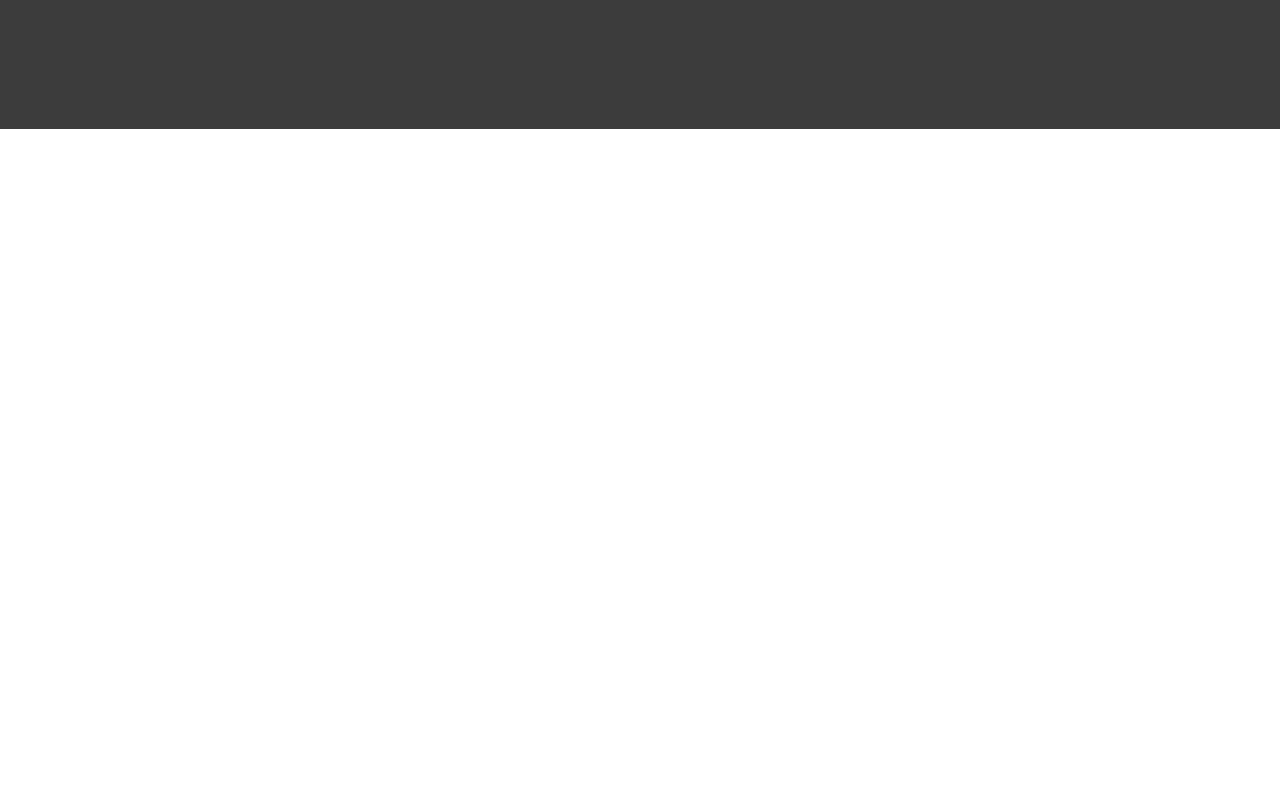
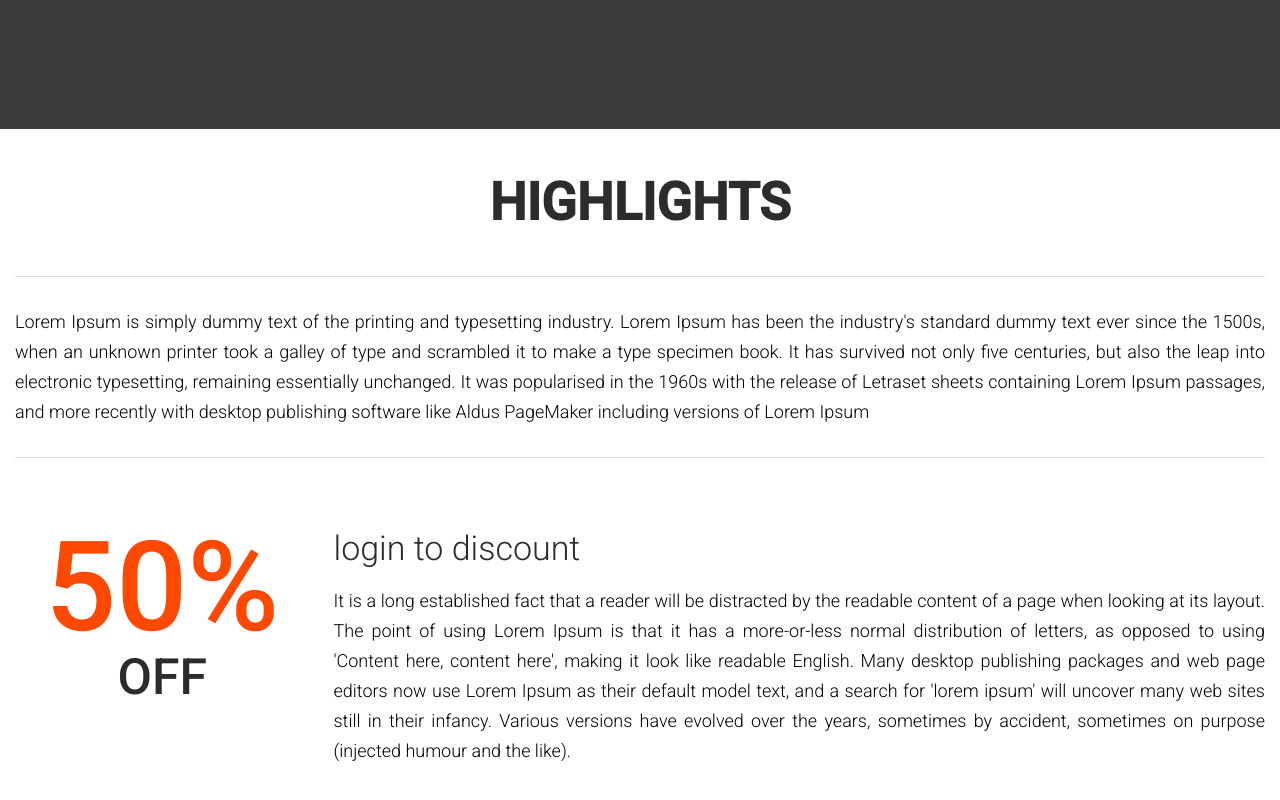
Before and after one commit to joker7t/venue-project-react, a React (Create React App) app: page / in a window 1280 px wide. Shown: the part 1383-2183 px from the top of the page. Before the commit the page ends 1512 px from the top, so only its background shows below. Built offline with nearby package versions, Linux system fonts and the light colour scheme.

Commit message:
done description

```diff
--- a/src/App.js
+++ b/src/App.js
@@ -4,6 +4,7 @@ import './resources/styles.scss';
 import Header from './components/layouts/Header';
 import Featured from "./components/Featured";
 import VenueInfo from './components/VenueInfo';
+import HighLight from './components/HighLight';
 
 function App() {
   return (
@@ -11,6 +12,7 @@ function App() {
       <Header />
       <Featured />
       <VenueInfo />
+      <HighLight />
     </div>
   );
 }
--- /dev/null
+++ b/src/components/Description.js
@@ -0,0 +1,17 @@
+import React from 'react';
+import Fade from 'react-reveal/Fade';
+
+const Description = () => {
+    return (
+        <Fade>
+            <div className='center_wrapper'>
+                <h2>HighLights</h2>
+                <div className='highlight_description'>
+                    Lorem Ipsum is simply dummy text of the printing and typesetting industry. Lorem Ipsum has been the industry's standard dummy text ever since the 1500s, when an unknown printer took a galley of type and scrambled it to make a type specimen book. It has survived not only five centuries, but also the leap into electronic typesetting, remaining essentially unchanged. It was popularised in the 1960s with the release of Letraset sheets containing Lorem Ipsum passages, and more recently with desktop publishing software like Aldus PageMaker including versions of Lorem Ipsum
+                </div>
+            </div>
+        </Fade>
+    );
+}
+
+export default Description;
--- /dev/null
+++ b/src/components/Discount.js
@@ -0,0 +1,48 @@
+import React, { useEffect, useState } from 'react';
+import Grid from '@material-ui/core/Grid';
+import Fade from 'react-reveal/Fade';
+import Slide from 'react-reveal/Slide';
+
+const Discount = () => {
+    const [porcentageStart, setPorcentageStart] = useState(0);
+    //eslint-disable-next-line
+    const [porcentageEnd, setPorcentageEnd] = useState(50);
+    const [isRunDiscount, setIsRunDiscount] = useState(false);
+
+    const updatePorcentage = () => {
+        if (porcentageStart < porcentageEnd) {
+            setPorcentageStart(porcentageStart + 1);
+        }
+    }
+
+    useEffect(() => {
+        if (isRunDiscount) {
+            setTimeout(() => updatePorcentage(), 30);
+        }
+    });
+
+    return (
+        <div className='discount_wrapper'>
+            <Grid container spacing={3}>
+                <Grid item md={3}>
+                    <Fade onReveal={() => setIsRunDiscount(true)}>
+                        <div className='discount_porcentage'>
+                            <span>{porcentageStart}%</span>
+                            <span>OFF</span>
+                        </div>
+                    </Fade>
+                </Grid>
+                <Grid item md={9}>
+                    <Slide right>
+                        <div className='discount_description'>
+                            <h3>login to discount</h3>
+                            <p>It is a long established fact that a reader will be distracted by the readable content of a page when looking at its layout. The point of using Lorem Ipsum is that it has a more-or-less normal distribution of letters, as opposed to using 'Content here, content here', making it look like readable English. Many desktop publishing packages and web page editors now use Lorem Ipsum as their default model text, and a search for 'lorem ipsum' will uncover many web sites still in their infancy. Various versions have evolved over the years, sometimes by accident, sometimes on purpose (injected humour and the like).</p>
+                        </div>
+                    </Slide>
+                </Grid>
+            </Grid>
+        </div>
+    );
+}
+
+export default Discount;
--- /dev/null
+++ b/src/components/HighLight.js
@@ -0,0 +1,14 @@
+import React from 'react';
+import Description from './Description';
+import Discount from './Discount';
+
+const HighLight = () => {
+    return (
+        <div className='highlight_wrapper'>
+            <Description />
+            <Discount />
+        </div>
+    );
+}
+
+export default HighLight;
--- a/src/resources/styles.scss
+++ b/src/resources/styles.scss
@@ -256,6 +256,10 @@ footer .footer_copyright {
         HIGHLIGHTS
 ======================*/
 
+.highlight_wrapper{
+    margin-left: 15px;
+    margin-right: 15px;
+}
 
 .highlight_wrapper h2 {
     text-align: center;
@@ -271,6 +275,7 @@ footer .footer_copyright {
     border-top: 1px solid #dddddd;
     border-bottom: 1px solid #dddddd;
     padding: 30px 0px;
+    text-align: justify;
 }
 
 .discount_wrapper {
@@ -279,10 +284,11 @@ footer .footer_copyright {
 }
 
 .discount_wrapper .discount_porcentage {
-    padding-right: 100px;
+    text-align: center;
 }
 
 .discount_wrapper .discount_porcentage span:nth-child(1) {
+    margin: auto;
     color: #ff4800;
     font-size: 125px;
     font-weight: 400;
@@ -295,6 +301,7 @@ footer .footer_copyright {
     font-size: 50px;
     font-weight: 400;
     display: block;
+    width: 100%;
 }
 
 
@@ -309,6 +316,7 @@ footer .footer_copyright {
     line-height: 30px;
     font-size: 18px;
     font-weight: 300;
+    text-align: justify;
 }
 
 /*====================
```
